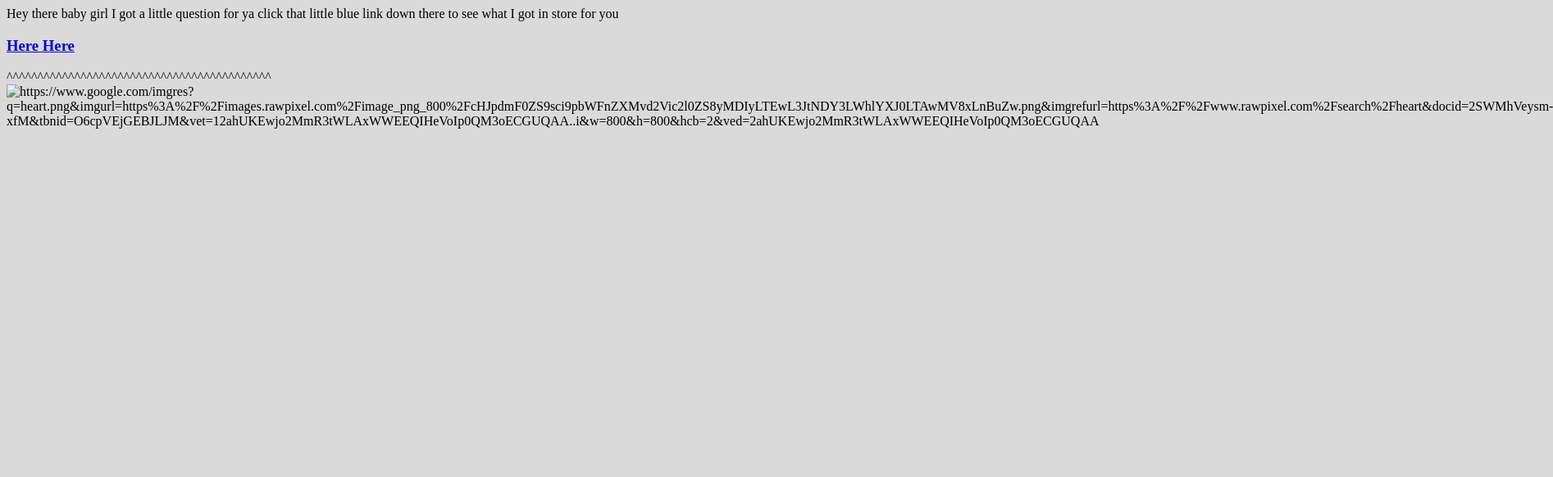
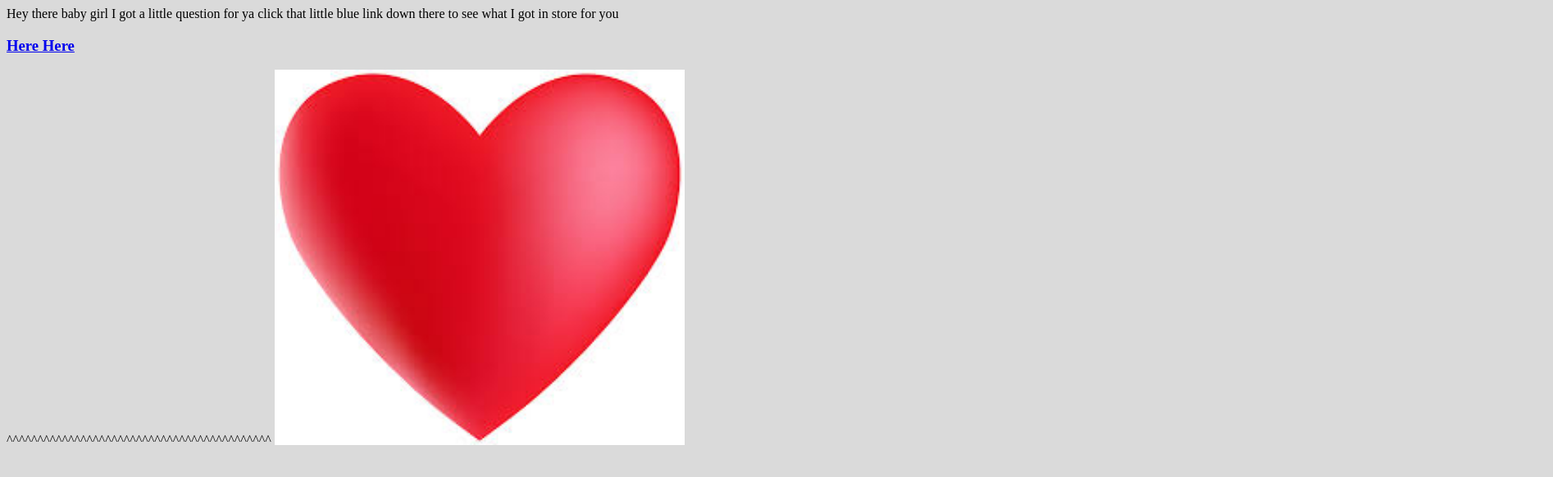
Before and after one commit to JWMLJ/Messing-Around, a plain HTML site: page The Start/index.html in a window 1280 px wide. Shown: the whole page at 82% size, 1894 px wide, since content can reach past the window. Drawn offline with Linux system fonts and the light colour scheme.

Commit message:
Update index.html

```diff
--- a/The Start/index.html
+++ b/The Start/index.html
@@ -11,4 +11,4 @@
    <H3><a HREF=question.html>Here Here</a></H3>
    ^^^^^^^^^^^^^^^^^^^^^^^^^^^^^^^^^^^^^^^^^^^
 
- <img src="heart.jpg" alt="https://www.google.com/imgres?q=heart.png&imgurl=https%3A%2F%2Fimages.rawpixel.com%2Fimage_png_800%2FcHJpdmF0ZS9sci9pbWFnZXMvd2Vic2l0ZS8yMDIyLTEwL3JtNDY3LWhlYXJ0LTAwMV8xLnBuZw.png&imgrefurl=https%3A%2F%2Fwww.rawpixel.com%2Fsearch%2Fheart&docid=2SWMhVeysm-xfM&tbnid=O6cpVEjGEBJLJM&vet=12ahUKEwjo2MmR3tWLAxWWEEQIHeVoIp0QM3oECGUQAA..i&w=800&h=800&hcb=2&ved=2ahUKEwjo2MmR3tWLAxWWEEQIHeVoIp0QM3oECGUQAA" style="width: 500px;">
+ <img src="heart1.jpg" alt="https://www.google.com/imgres?q=heart.png&imgurl=https%3A%2F%2Fpngimg.com%2Fd%2Fheart_PNG702.png&imgrefurl=https%3A%2F%2Fpngimg.com%2Fimage%2F702&docid=zIlkjqJdYiJpeM&tbnid=QQ248P4Pln2QjM&vet=12ahUKEwjo2MmR3tWLAxWWEEQIHeVoIp0QM3oECC4QAA..i&w=512&h=471&hcb=2&ved=2ahUKEwjo2MmR3tWLAxWWEEQIHeVoIp0QM3oECC4QAA" style="width: 500px;">
```
